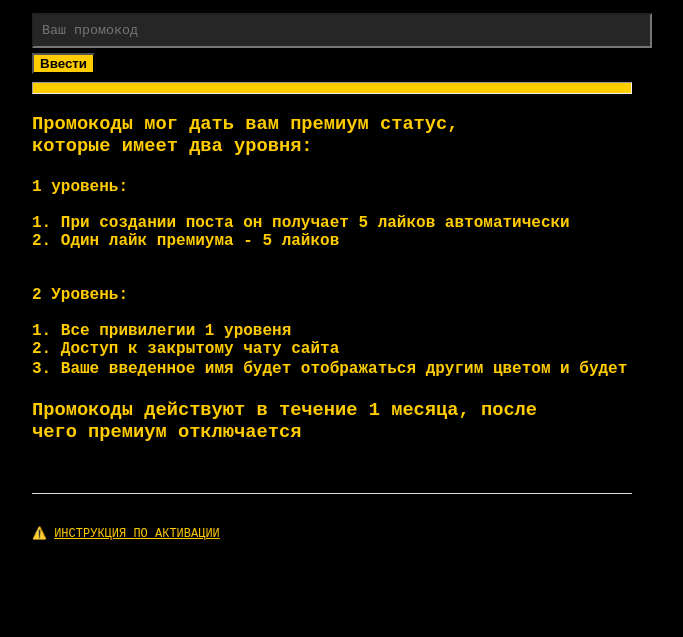
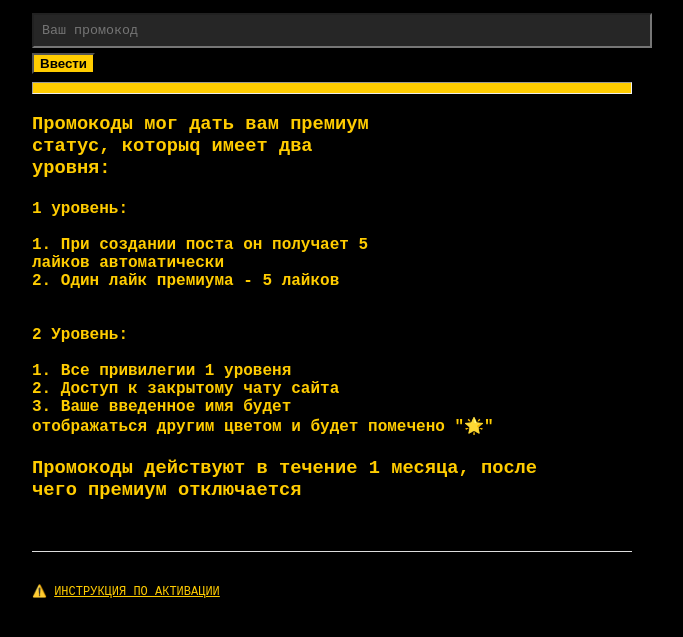
Before and after one commit to RobertAvdeenkov/project, a Python web app: template templates/promo.html in a window 1280 px wide. Shown: the part 92-729 px from the top of the page, without its empty margins (308-991 px from the left). Run offline with Jinja, Linux system fonts and the light colour scheme; the template is opened without the code that fills it, so the values that code supplies are empty.

Commit message:
Update promo.html

```diff
--- a/templates/promo.html
+++ b/templates/promo.html
@@ -67,8 +67,8 @@
         <button type="submit">Ввести</button>
     </form>
     <hr>
-    <h3>Промокоды мог дать вам премиум статус,<br> которые имеет два уровня:<br></h3>
-    <h4>1 уровень:<br><br>1. При создании поста он получает 5 лайков автоматически<br>2. Один лайк премиума - 5 лайков<br><br><br>2 Уровень:<br><br>1. Все привилегии 1 уровеня<br>2. Доступ к закрытому чату сайта<br>3. Ваше введенное имя будет отображаться другим цветом и будет помечено "🌟"</h4>
+    <h3>Промокоды мог дать вам премиум<br> статус, которыq имеет два <br>уровня:<br></h3>
+    <h4>1 уровень:<br><br>1. При создании поста он получает 5<br> лайков автоматически<br>2. Один лайк премиума - 5 лайков<br><br><br>2 Уровень:<br><br>1. Все привилегии 1 уровеня<br>2. Доступ к закрытому чату сайта<br>3. Ваше введенное имя будет<br> отображаться другим цветом и будет помечено "🌟"</h4>
     <h3>Промокоды действуют в течение 1 месяца, после<br> чего премиум отключается</h3>
     <footer style="margin-top: 50px; font-size: 12px; color: #ffcc00; border-top: 1px solid #ddd; padding-top: 20px;">
             <p>⚠️ <a href="#" onclick="showRules()" style="color: #ffcc00; text-decoration: underline;">ИНСТРУКЦИЯ ПО АКТИВАЦИИ</a></p>
```
